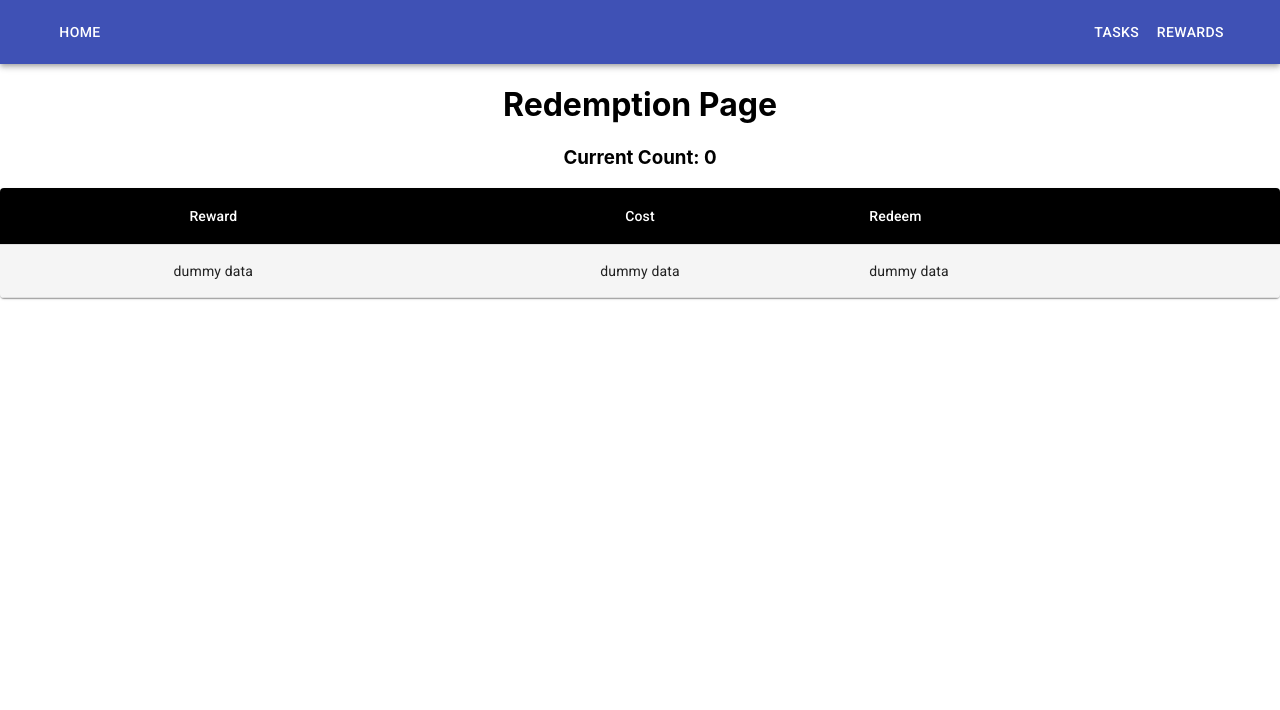
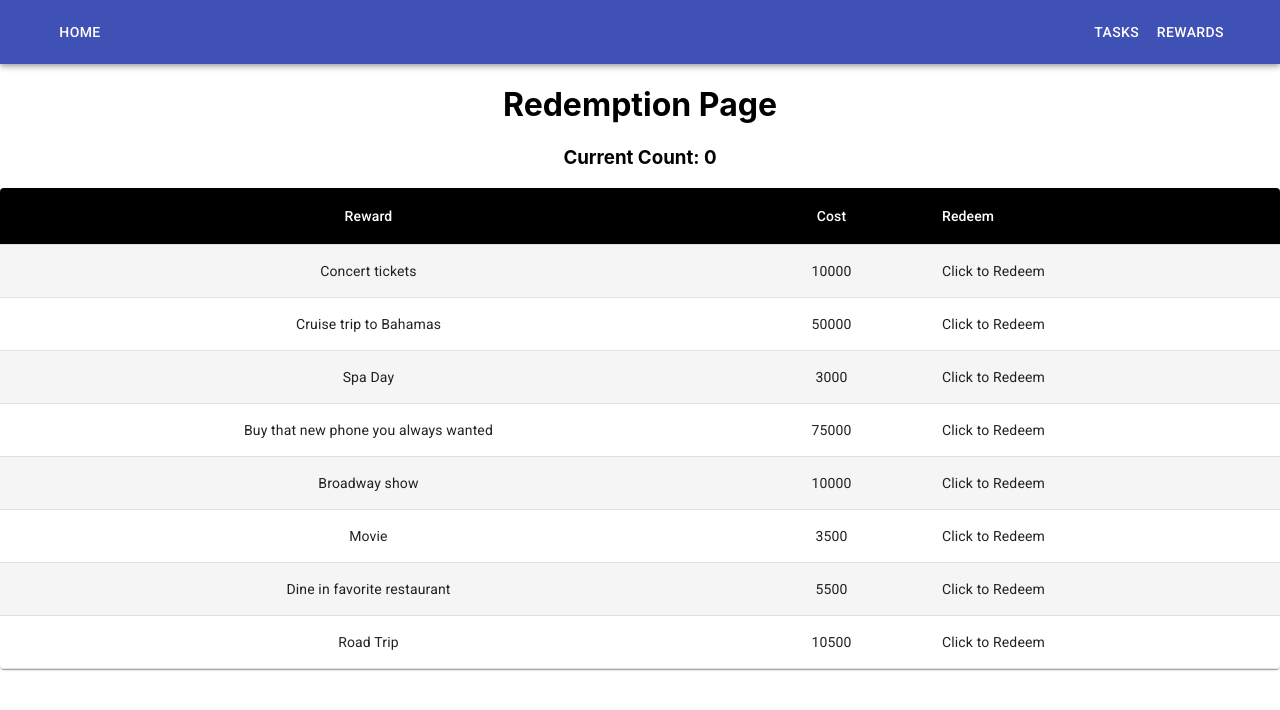
Before and after one commit to wenxiao92/phase-2-project-task-complete-for-reward, a React (Create React App) app: page /rewards in a window 1280 px wide. Shown: the top 710 px of the page. Built offline with nearby package versions, Linux system fonts and the light colour scheme; data requests are answered from the project's data file.

Commit message:
incorporated rewards json into components

```diff
--- a/src/Components/App.js
+++ b/src/Components/App.js
@@ -10,11 +10,18 @@ function App() {
   const [tasks, setTasks] = useState([])
   const [currency, setCurrency] = useState(0)
   const [displayState, setDisplayState] = useState(true)
+  const [rewards, setRewards] = useState([])
 
   useEffect(() => {
     fetch("http://localhost:3001/task")
     .then(r => r.json())
     .then((data) => setTasks(data))
+  },[])
+
+  useEffect(() => {
+    fetch("http://localhost:3001/rewards")
+    .then(r => r.json())
+    .then((data) => setRewards(data))
   },[])
 
   //handles the status of the task (whether it's completed or not). Where the ckbox
@@ -44,7 +51,6 @@ function App() {
     setTasks(newTaskArray);
   }
 
-
   //filter all tasks vs outstanding tasks based on status
   let filterActiveTask = tasks
   if(displayState === true) {
@@ -56,7 +62,9 @@ function App() {
       <Routes>
           <Route path="/" element={<Home />} />
           <Route path="/tasks" element={<TaskPage allTasks={filterActiveTask} onUpdateTask={handleUpdate} onHandleDisplay={handleTaskDisplay} switchStatus={displayState} onUpdateTaskList={handleUpdateTaskList}/>} />
-          <Route path="/rewards" element={<RewardRedemption wallet={currency}/>} />
+          <Route path="/rewards" element={<RewardRedemption wallet={currency} allReward={rewards}
+
+          />} />
         </Routes>
         </BrowserRouter>
 
--- a/src/Components/RewardRedemption.js
+++ b/src/Components/RewardRedemption.js
@@ -32,9 +32,19 @@ const StyledTableCell = withStyles((theme) => ({
     },
   });
 
-const RewardRedemption = ({wallet}) => {
+const RewardRedemption = ({wallet, allReward}) => {
+const classes = useStyles();
 
-const classes = useStyles();
+const displayRewards = allReward.map((eachReward) => {return(
+  <StyledTableRow>
+  <StyledTableCell component="th" scope="row" align="center">
+  {eachReward.reward}
+</StyledTableCell>
+<StyledTableCell align="center">{eachReward.cost}</StyledTableCell>
+<StyledTableCell align="left">{eachReward.status ? "Redeemed" : "Click to Redeem"}</StyledTableCell>
+</StyledTableRow>
+)
+})
 
   return (
       <div>
@@ -50,13 +60,7 @@ const classes = useStyles();
           </TableRow>
         </TableHead>
         <TableBody>
-            <StyledTableRow>
-              <StyledTableCell component="th" scope="row" align="center">
-                dummy data
-              </StyledTableCell>
-              <StyledTableCell align="center">dummy data</StyledTableCell>
-              <StyledTableCell align="left">dummy data</StyledTableCell>
-            </StyledTableRow>
+          {displayRewards}
         </TableBody>
       </Table>
     </TableContainer>
```
